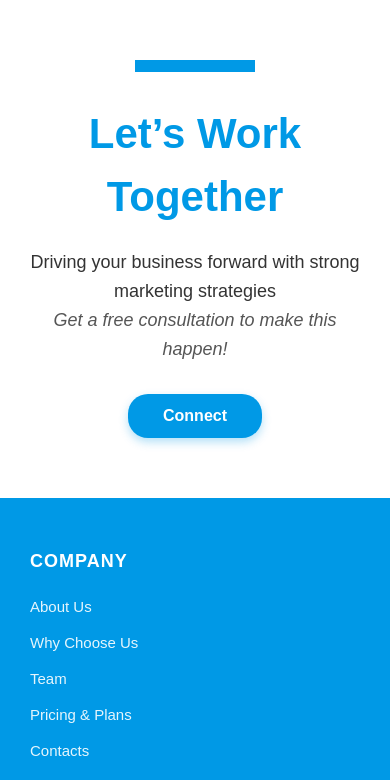
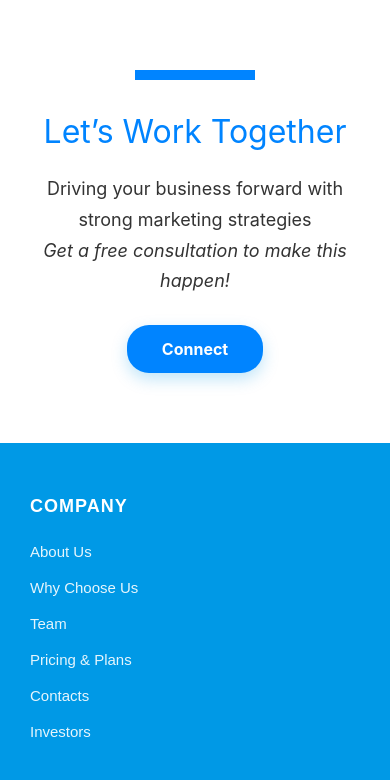
Before and after one commit to ahmedch143-rgb/vite-project, a React (Vite) app: page / in a window 390 px wide. Shown: the part 4780-5560 px from the top of the page. Built offline with nearby package versions, Linux system fonts and the light colour scheme.

Commit message:
Fix React project structure and responsive UI: src/workTogether/workTogether.css

```diff
--- a/src/workTogether/workTogether.css
+++ b/src/workTogether/workTogether.css
@@ -1,54 +1 @@
-.work-together-section {
-  text-align: center;
-  padding: 60px 20px;
-  background-color: #ffffff;
-  font-family: Arial, sans-serif;
-  display: flex;
-  flex-direction: column;
-  align-items: center;
-}
-
-.work-together-section .top-bar {
-  width: 120px;
-  height: 12px;
-  background-color: #0099e6;
-  margin-bottom: 30px;
-}
-
-.work-together-section h2 {
-  font-size: 42px;
-  font-weight: 700;
-  color: #0099e6;
-  margin: 0 0 20px 0;
-}
-
-.work-together-section .subtitle {
-  font-size: 18px;
-  color: #333333;
-  line-height: 1.6;
-  margin-bottom: 30px;
-}
-
-.work-together-section .subtitle em {
-  font-style: italic;
-  color: #555555;
-}
-
-.connect-btn {
-  background-color: #0099e6;
-  color: #ffffff;
-  font-size: 16px;
-  font-weight: bold;
-  padding: 10px 35px;
-  border: none;
-  border-radius: 20px;
-  cursor: pointer;
-  box-shadow: 0 4px 10px rgba(0, 153, 230, 0.3);
-  transition: all 0.3s ease;
-}
-
-.connect-btn:hover {
-  background-color: #007acc;
-  transform: translateY(-2px);
-  box-shadow: 0 6px 15px rgba(0, 153, 230, 0.4);
-}
+.work-together-section{text-align:center;padding:70px 20px;background:#fff;display:flex;flex-direction:column;align-items:center}.top-bar{width:120px;height:10px;background:#0084ff;margin-bottom:28px}.work-together-section h2{font-size:clamp(32px,5vw,46px);color:#0084ff;margin:0 0 18px}.subtitle{font-size:18px;color:#333;line-height:1.7;margin-bottom:28px}.connect-btn{background:#0084ff;color:#fff;text-decoration:none;font-weight:700;padding:12px 35px;border-radius:22px;box-shadow:0 6px 16px rgba(0,153,230,.25);transition:.2s}.connect-btn:hover{transform:translateY(-2px)}
```
